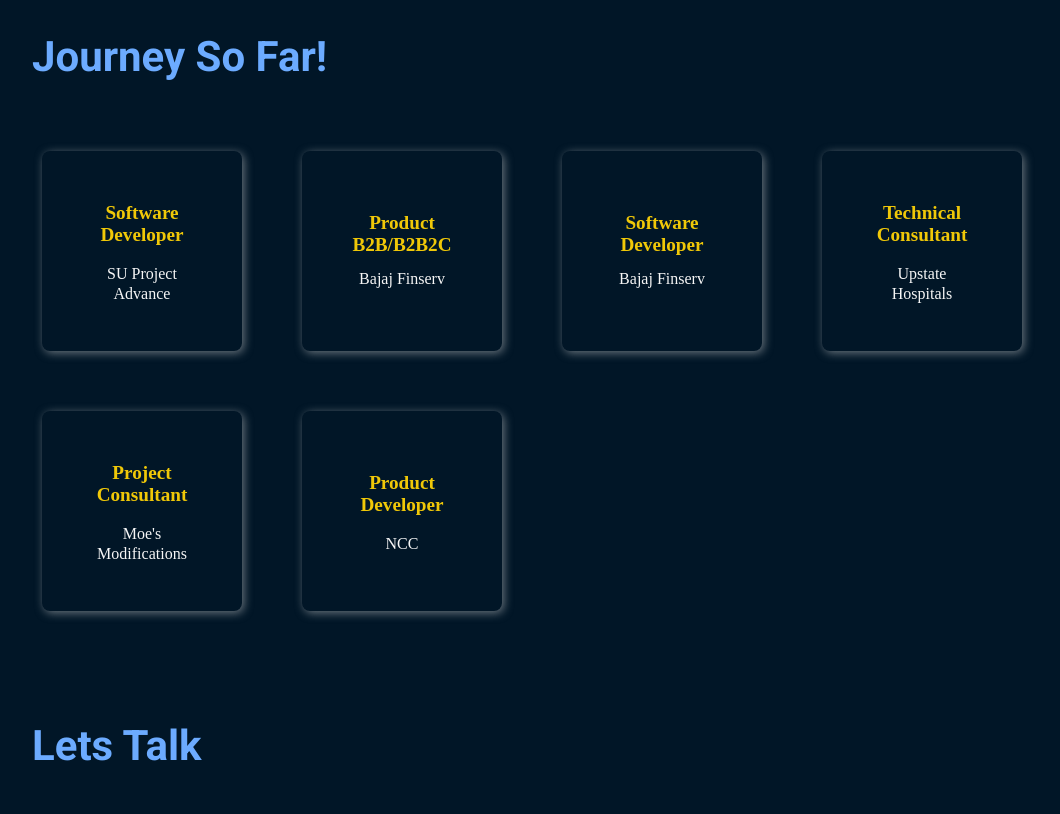
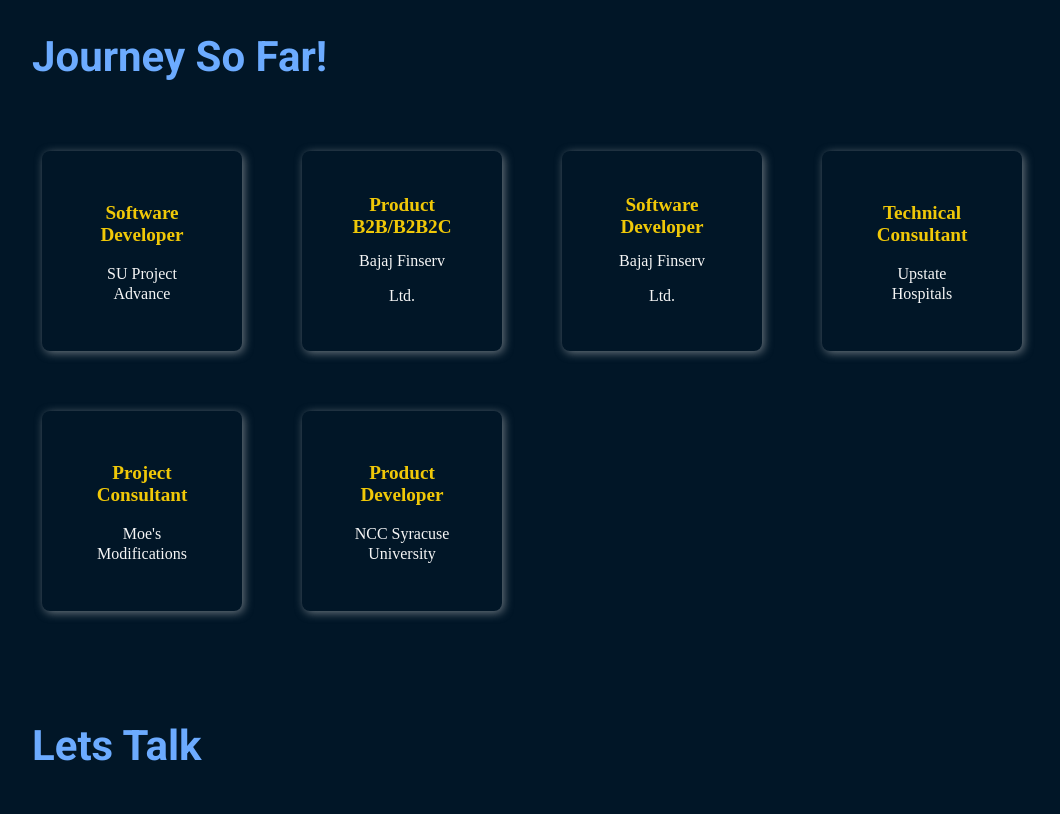
Before and after one commit to mrudu10/portfolio, a plain HTML site: page index.html in a window 1280 px wide. Shown: the part 1571-2385 px from the top of the page, without its empty margins (164-1224 px from the left). Drawn offline with nearby package versions, Linux system fonts and the light colour scheme.

Commit message:
Update index.html

```diff
--- a/index.html
+++ b/index.html
@@ -180,7 +180,7 @@
                                     <span style="color: #f0c808; font-size: larger; font-weight: 700;font-family:'Times New Roman', Times, serif; text-align: center">Product  B2B/B2B2C</span>
                                 </div>
                                 <div class="cardTitle">
-                                    <span style="font-size: medium;font-family:'Times New Roman', Times, serif; text-align: center; justify-content: center">Bajaj Finserv</span>
+                                    <span style="font-size: medium;font-family:'Times New Roman', Times, serif; text-align: center; justify-content: center">Bajaj Finserv Ltd.</span>
                                 </div>
                                 <div class="cardContentLg">
                                     Product teardown  <br><br> Salesforce  <br><br> Automation <br><br> UAT/Prod Support <br><br> Apex
@@ -195,7 +195,7 @@
                                     <span style="color: #f0c808; font-size: larger; font-weight: 700;font-family:'Times New Roman', Times, serif; text-align: center; justify-content: center">Software Developer</span>
                                 </div>
                                 <div class="cardTitle">
-                                    <span style="font-size: medium;font-family:'Times New Roman', Times, serif; text-align: center; justify-content: center;">Bajaj Finserv</span>
+                                    <span style="font-size: medium;font-family:'Times New Roman', Times, serif; text-align: center; justify-content: center;">Bajaj Finserv Ltd.</span>
                                 </div>
                                 <div class="cardContentLg">
                                     Salesforce Development <br><br> Salesforce Admin  <br><br> Custom app development <br><br> SOQL/SOSL
@@ -244,7 +244,7 @@
                                     <span style="color: #f0c808; font-size: larger; font-weight: 700;font-family:'Times New Roman', Times, serif; text-align: center;">Product Developer</span>
                                 </div>
                                 <div class="cardTitle" style="line-height: 15px; padding-top: 15px;text-align: center">
-                                    <span style="font-size: medium;font-family:'Times New Roman', Times, serif;"> NCC </span>
+                                    <span style="font-size: medium;font-family:'Times New Roman', Times, serif;"> NCC Syracuse University </span>
                                 </div>
                                 <div class="cardContentLg">
                                     UX development  <br><br> Optimize Web Application <br><br> HTML/CSS
```
